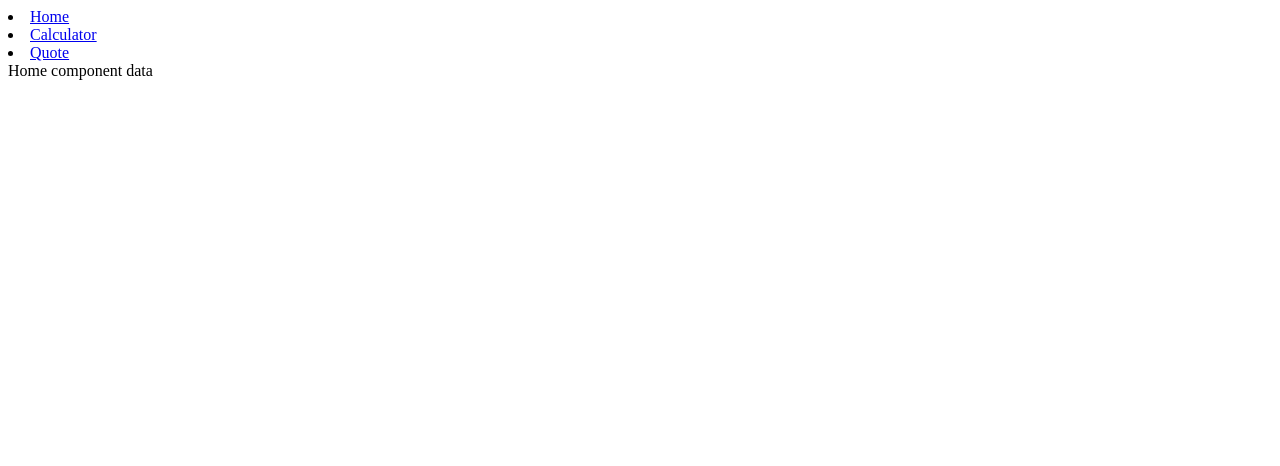
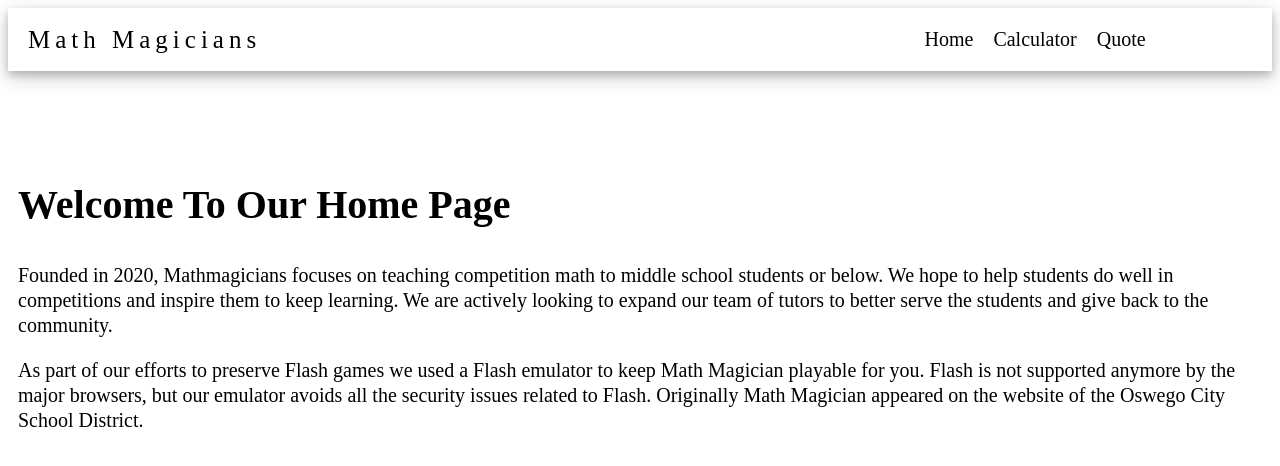
Before and after one commit to manzitresor/math_magicians, a React (Create React App) app: page / in a window 1280 px wide. Shown: the top 466 px of the page. Built offline with nearby package versions, Linux system fonts and the light colour scheme.

Commit message:
Add home and navbar styles

```diff
--- a/public/index.html
+++ b/public/index.html
@@ -24,7 +24,7 @@
       work correctly both with client-side routing and a non-root public URL.
       Learn how to configure a non-root public URL by running `npm run build`.
     -->
-    <title>React App</title>
+    <title>Math magicians</title>
   </head>
   <body>
     <noscript>You need to enable JavaScript to run this app.</noscript>
--- a/src/App.css
+++ b/src/App.css
@@ -133,3 +133,18 @@
 .loading {
   color: green;
 }
+
+.navbar {
+  display: flex;
+  justify-content: space-between;
+  align-items: center;
+  box-shadow: 0 4px 8px 0 rgba(0, 0, 0, 0.2), 0 6px 20px 0 rgba(0, 0, 0, 0.19);
+}
+
+.nav-items {
+  display: flex;
+  list-style: none;
+  gap: 20px;
+  margin-right: 10%;
+  font-size: 20px;
+}
--- a/src/components/Home.js
+++ b/src/components/Home.js
@@ -1,9 +1,26 @@
 import React from 'react';
+import styles from '../styles/Home.module.css';
 
 function Home() {
   return (
     <>
-      <div>Home component data</div>
+      <div className={styles.welcome}>
+        <h1>welcome to our home page</h1>
+        <p>
+          Founded in 2020, Mathmagicians focuses on teaching competition math
+          to middle school students or below.
+          We hope to help students do well in competitions and inspire
+          them to keep learning. We are actively looking to expand our team of tutors to
+          better serve the students and give back to the community.
+        </p>
+        <p>
+          As part of our efforts to preserve Flash games we used a Flash
+          emulator to keep Math Magician playable for you.
+          Flash is not supported anymore by the major browsers,
+          but our emulator avoids all the security issues related to Flash.
+          Originally Math Magician appeared on the website of the Oswego City School District.
+        </p>
+      </div>
 
     </>
   );
--- a/src/components/Navbar.js
+++ b/src/components/Navbar.js
@@ -7,16 +7,29 @@
   { path: '/quote', name: 'Quote' },
 ];
 
+const logoStyles = {
+  textDecoration: 'none',
+  color: 'black',
+  fontSize: 25,
+  letterSpacing: 5,
+  marginLeft: 20,
+};
+
 function Navbar() {
   return (
     <>
-      {
+      <div className="navbar">
+        <Link to="/" style={logoStyles}>Math Magicians</Link>
+        <ul className="nav-items">
+          {
         links.map((link) => (
           <li key={link.name}>
-            <Link to={link.path}>{link.name}</Link>
+            <Link to={link.path} style={{ textDecoration: 'none', color: 'black' }}>{link.name}</Link>
           </li>
         ))
     }
+        </ul>
+      </div>
     </>
   );
 }
--- /dev/null
+++ b/src/styles/Home.module.css
@@ -0,0 +1,15 @@
+.welcome {
+    margin: 10% 20px 10% 10px;
+    line-height: 1em;
+}
+
+.welcome h1 {
+    font-size: 40px;
+    text-transform: capitalize;
+    margin-bottom: 50px;
+}
+
+.welcome p {
+    font-size: 20px;
+    line-height: 25px;
+}
```
